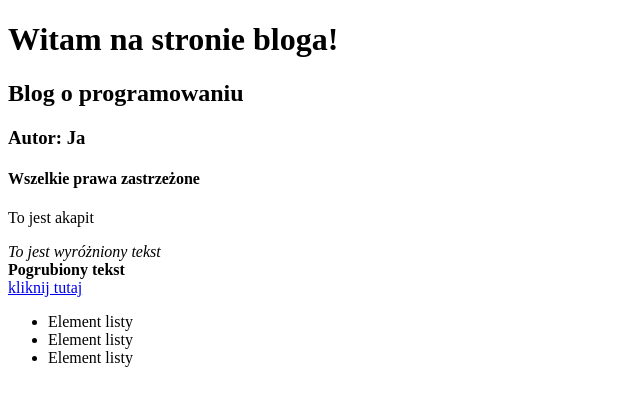
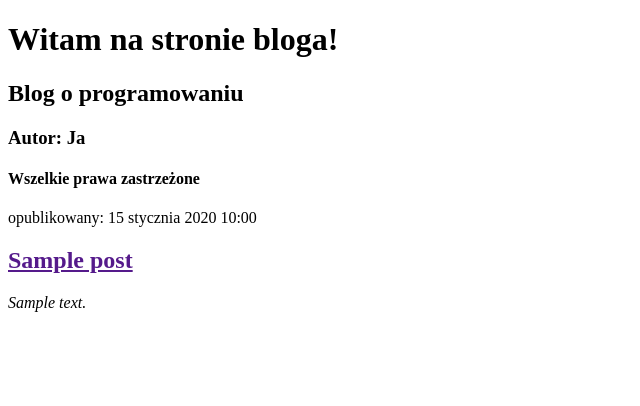
Before and after one commit to tinopl/djangleblog, a Django app: template blog/templates/blog/post_list.html in a window 1280 px wide. Shown: the top 406 px of the page, without its empty margins (0-640 px from the left). Run offline with Django 5.2, Linux system fonts and the light colour scheme; the template is opened without the code that fills it: most values are stand-ins (such as "Sample title", 1, 10 or a date in 2020).

Commit message:
zmiany w pliku html i views

```diff
--- a/blog/templates/blog/post_list.html
+++ b/blog/templates/blog/post_list.html
@@ -1,9 +1,11 @@
 <!DOCTYPE html>
 <html lang="pl">
+
 <head>
     <meta charset="UTF-8">
     <title>Blog dla programistów</title>
 </head>
+
 <body>
     <div>
         <h1>Witam na stronie bloga!</h1>
@@ -11,20 +13,13 @@
         <h3>Autor: Ja</h3>
         <h4>Wszelkie prawa zastrzeżone</h4>
     </div>
+    {% for post in posts %}
     <div>
-<p>To jest akapit</p>
-<em>To jest wyróżniony tekst</em><br>
-<strong>Pogrubiony tekst</strong><br>
-<a href="https://strefakursow.pl">kliknij tutaj</a>
+        <p>opublikowany: {{ post.publish_date }}</p>
+        <h2><a href="">{{ post.title }}</a></h2>
+        <em>{{ post.text|linebreaksbr }} </em>
     </div>
-<div>
-<ul>
-    <li>Element listy</li>
-    <li>Element listy</li>
-    <li>Element listy</li>
-</ul>
-</div>
-
+    {% endfor %}
 </body>
 
 </html>
--- a/blog/views.py
+++ b/blog/views.py
@@ -1,5 +1,8 @@
 from django.shortcuts import render
+from .models import Post
+from django.utils import timezone
 
 # Create your views here.
 def post_list(request):
-    return render(request, 'blog/post_list.html', {})
+    posts = Post.objects.filter(publish_date__lte=timezone.now()).order_by('-created_date')
+    return render(request, 'blog/post_list.html', {'posts': posts})
```
Lines whose indentation alone changed are shown as unchanged.
